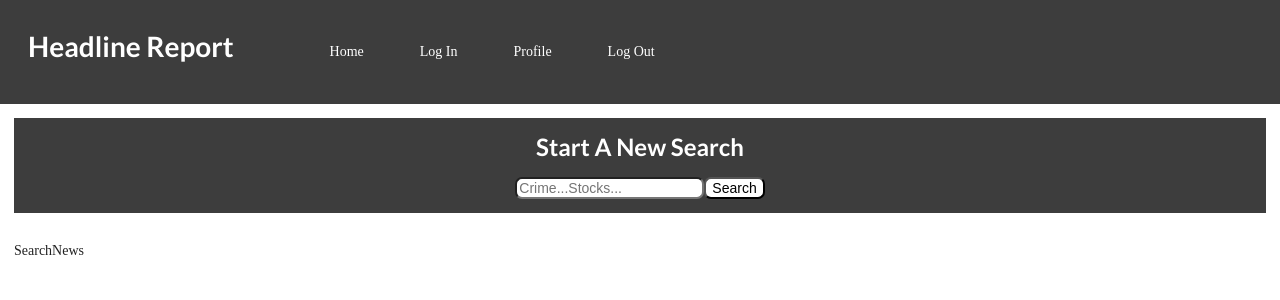
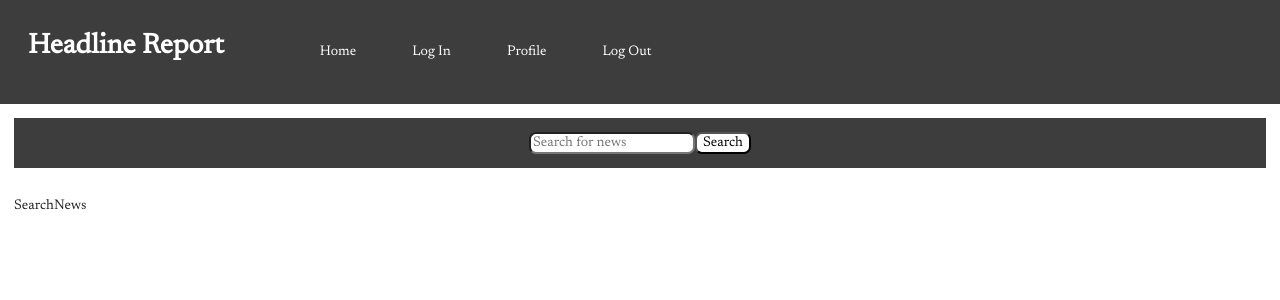
Before and after one commit to eddyK15501/headline-report, a React (Vite) app in the folder client/: page / in a window 1280 px wide. Shown: the top 300 px of the page. Built offline with nearby package versions, Linux system fonts and the light colour scheme.

Commit message:
npm install -D sass; google fonts added

```diff
--- a/client/package.json
+++ b/client/package.json
@@ -29,6 +29,7 @@
     "eslint-plugin-react": "^7.32.2",
     "eslint-plugin-react-hooks": "^4.6.0",
     "eslint-plugin-react-refresh": "^0.4.3",
+    "sass": "^1.69.5",
     "vite": "^4.5.0"
   }
 }
--- a/client/src/components/Search.jsx
+++ b/client/src/components/Search.jsx
@@ -1,3 +1,4 @@
+/* eslint-disable no-unused-vars */
 import React from "react";
 
 const Search = () => {
@@ -6,11 +7,11 @@
 
             <div style={{ backgroundColor: '#3D3D3D', color: 'white', padding: "1em" }}>
 
-            <h2 style={{display: 'flex', justifyContent: "center", alignItems: 'center' }}>Start A New Search</h2>
+            {/* <h2 style={{display: 'flex', justifyContent: "center", alignItems: 'center' }}>Start A New Search</h2> */}
 
             <div style={{display: 'flex', justifyContent: "center", alignItems: 'center'}}>
 
-                <input style={{borderRadius: ".5em"}} placeholder="Crime...Stocks..."></input>
+                <input style={{borderRadius: ".5em"}} placeholder="Search for news"></input>
                 <button style={{backgroundColor: "white", borderRadius: ".5em"}}>Search</button>
             </div>
         </div>
--- a/client/src/scss/App.scss
+++ b/client/src/scss/App.scss
@@ -1,5 +1,6 @@
 // GOOGLE FONTS
+@import url('https://fonts.googleapis.com/css2?family=Newsreader:opsz@6..72&display=swap');
 
-body {
-    font-family: 'Newsreader', serif;
+* {
+    font-family: 'Newsreader', serif !important;
 }
```
Also changed, not shown: 1 other file (tests, documents, lock files or other folders).
